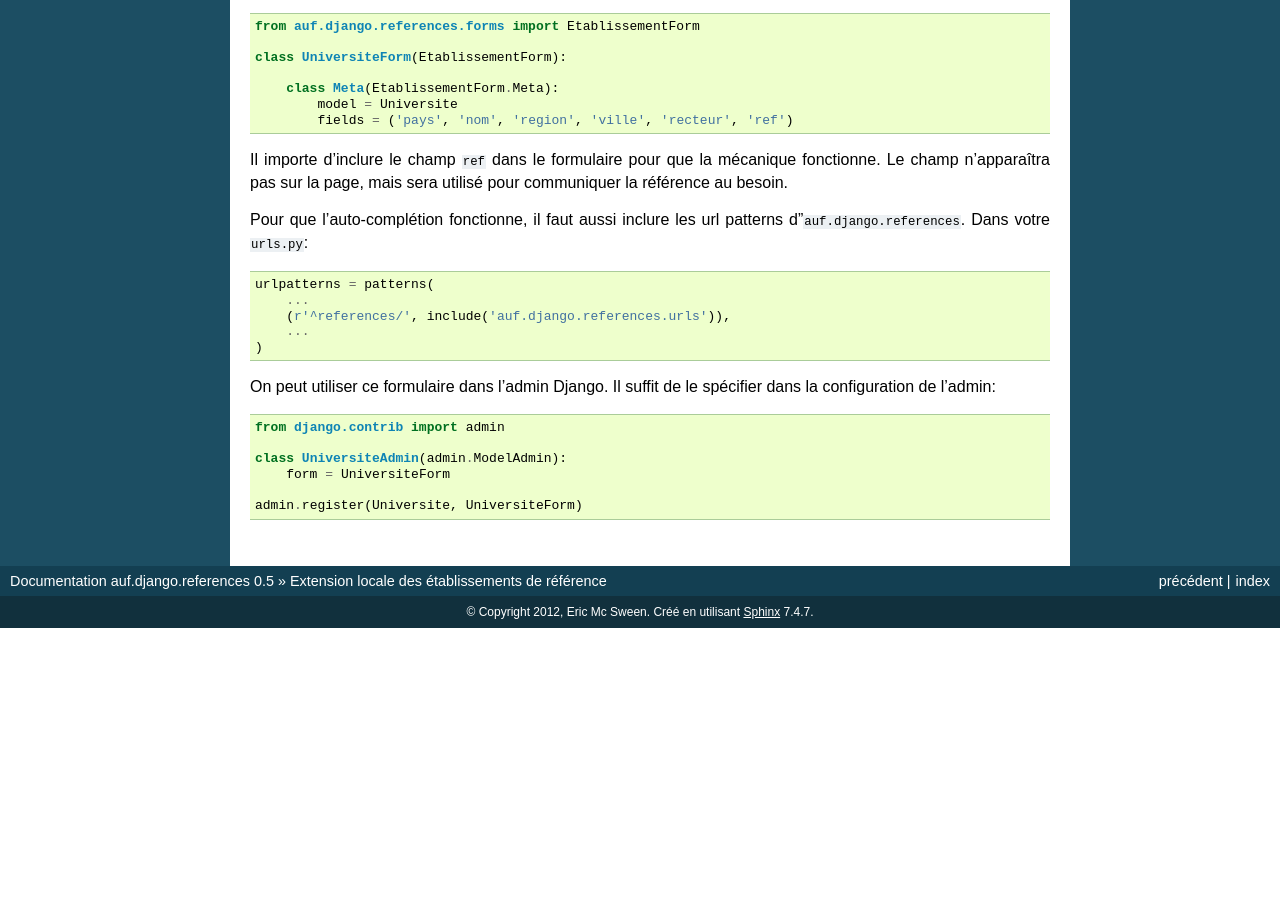
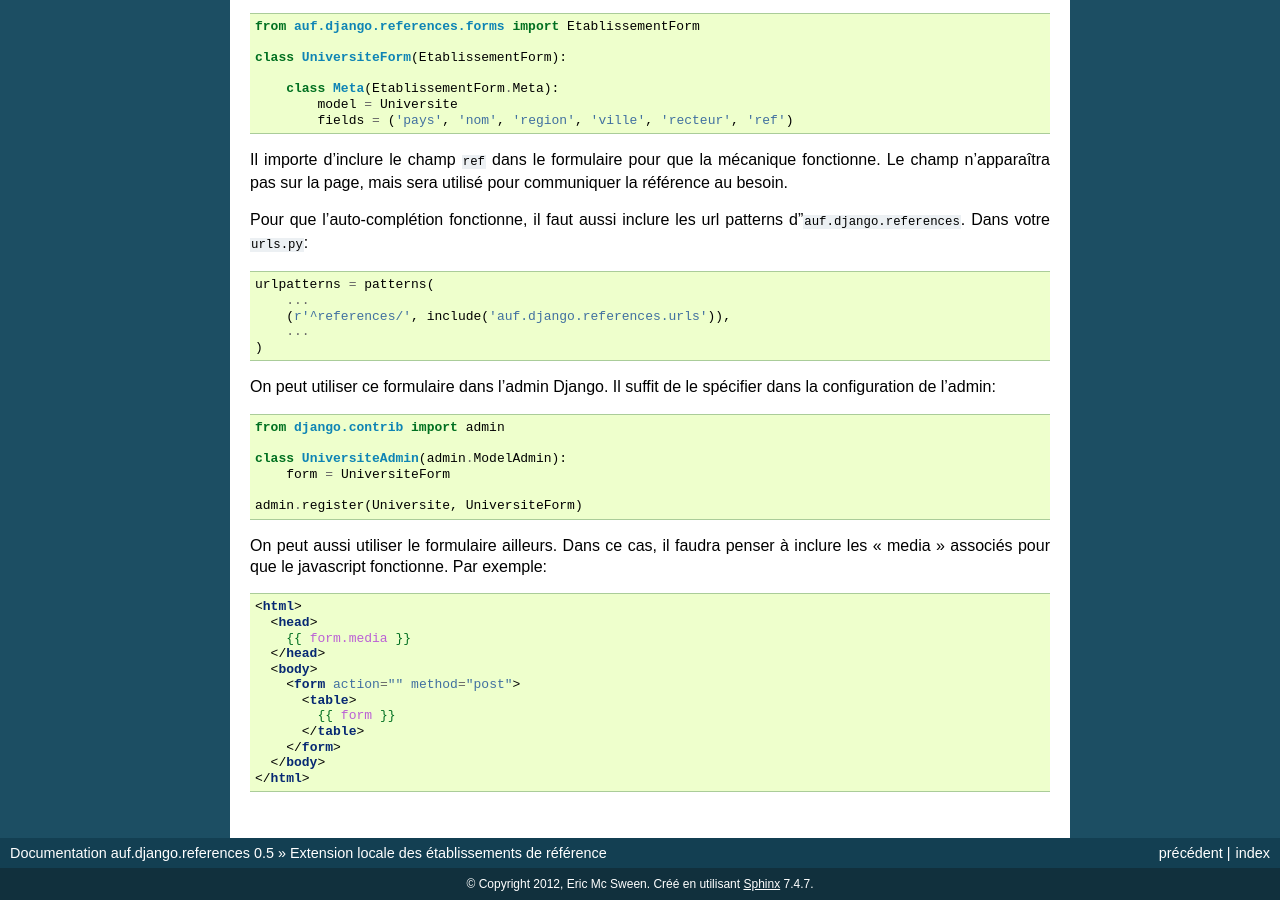
Before and after one commit to auf/auf_django_references, a Sphinx documentation site: the page built from doc/etablissements.rst, in a window 1280 px wide and 900 px high, scrolled down 1152 px. Built offline with Sphinx 7.4.7, drawn with Linux system fonts in a browser that asks for light colours; before the commit the page ends 1780 px from its top, so only the background shows below that.

Commit message:
[#2534] Tests pour l'utilisation du formulaire ailleurs que dans l'admin

```diff
--- a/doc/etablissements.rst
+++ b/doc/etablissements.rst
@@ -92,3 +92,21 @@ dans la configuration de l'admin::
         form = UniversiteForm
 
     admin.register(Universite, UniversiteForm)
+
+On peut aussi utiliser le formulaire ailleurs. Dans ce cas, il faudra penser à
+inclure les "media" associés pour que le javascript fonctionne. Par exemple:
+
+.. code-block:: html+django
+
+    <html>
+      <head>
+        {{ form.media }}
+      </head>
+      <body>
+        <form action="" method="post">
+          <table>
+            {{ form }}
+          </table>
+        </form>
+      </body>
+    </html>
```
Also changed, not shown: 9 other files.
